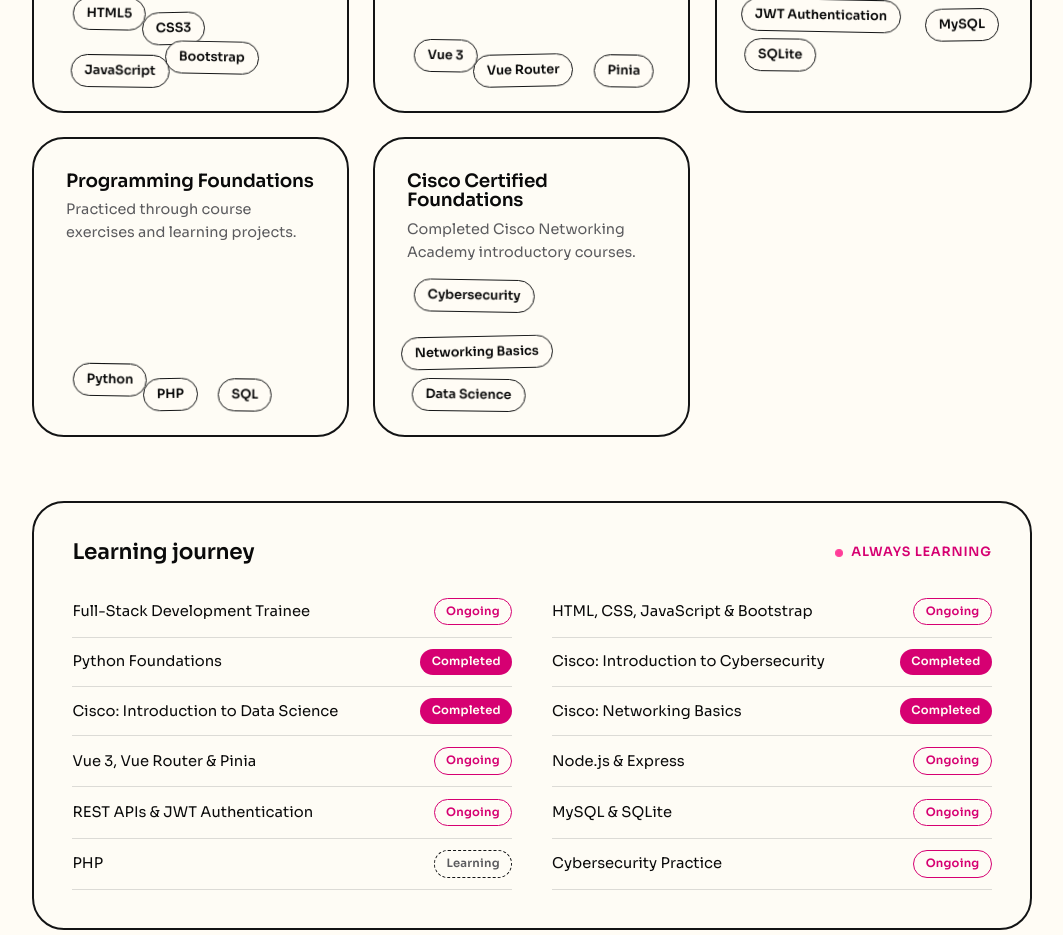
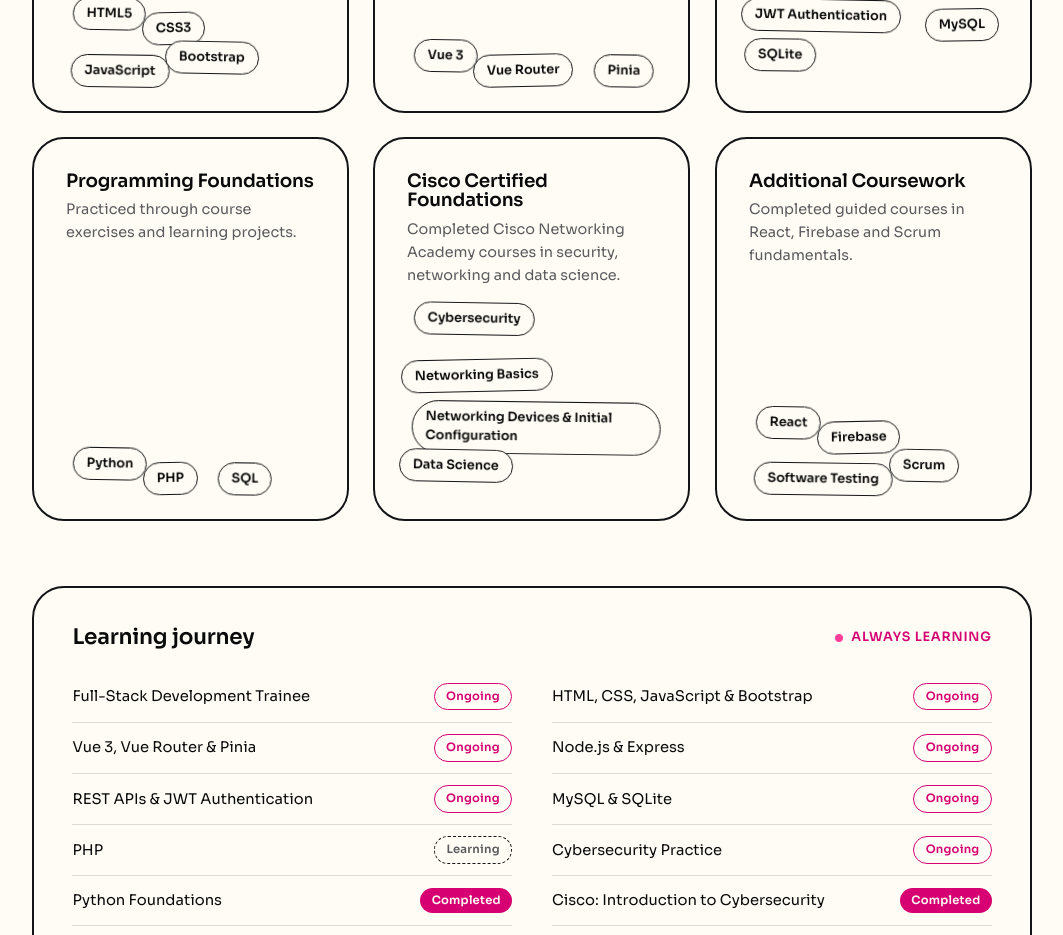
Before and after one commit to imaanabrahams/My_Portfolio, a React (Vite) app: page / in a window 1280 px wide. Shown: the part 3280-4215 px from the top of the page, without its empty margins (108-1171 px from the left). Built offline with nearby package versions, Linux system fonts and the light colour scheme.

Commit message:
Update learning journey materials and status

```diff
--- a/src/data/content.js
+++ b/src/data/content.js
@@ -55,22 +55,32 @@ export const skills = [
   },
   {
     category: 'Cisco Certified Foundations',
-    description: 'Completed Cisco Networking Academy introductory courses.',
-    items: ['Cybersecurity', 'Networking Basics', 'Data Science'],
+    description: 'Completed Cisco Networking Academy courses in security, networking and data science.',
+    items: ['Cybersecurity', 'Networking Basics', 'Networking Devices & Initial Configuration', 'Data Science'],
+  },
+  {
+    category: 'Additional Coursework',
+    description: 'Completed guided courses in React, Firebase and Scrum fundamentals.',
+    items: ['React', 'Firebase', 'Software Testing', 'Scrum'],
   },
 ]
 
 export const learningStatus = [
   { skill: 'Full-Stack Development Trainee', status: 'ongoing' },
   { skill: 'HTML, CSS, JavaScript & Bootstrap', status: 'ongoing' },
-  { skill: 'Python Foundations', status: 'completed' },
-  { skill: 'Cisco: Introduction to Cybersecurity', status: 'completed' },
-  { skill: 'Cisco: Introduction to Data Science', status: 'completed' },
-  { skill: 'Cisco: Networking Basics', status: 'completed' },
   { skill: 'Vue 3, Vue Router & Pinia', status: 'ongoing' },
   { skill: 'Node.js & Express', status: 'ongoing' },
   { skill: 'REST APIs & JWT Authentication', status: 'ongoing' },
   { skill: 'MySQL & SQLite', status: 'ongoing' },
   { skill: 'PHP', status: 'learning' },
   { skill: 'Cybersecurity Practice', status: 'ongoing' },
+  { skill: 'Python Foundations', status: 'completed' },
+  { skill: 'Cisco: Introduction to Cybersecurity', status: 'completed' },
+  { skill: 'Cisco: Introduction to Data Science', status: 'completed' },
+  { skill: 'Cisco: Networking Basics', status: 'completed' },
+  { skill: 'Cisco: Networking Devices & Initial Configuration', status: 'completed' },
+  { skill: 'Coursera: Build Your First React Website', status: 'completed' },
+  { skill: 'Coursera: Learn Firebase', status: 'completed' },
+  { skill: 'Coursera: Advanced React — Testing & Firebase Projects', status: 'completed' },
+  { skill: 'Scrum Fundamentals Certified', status: 'completed' },
 ]
```
